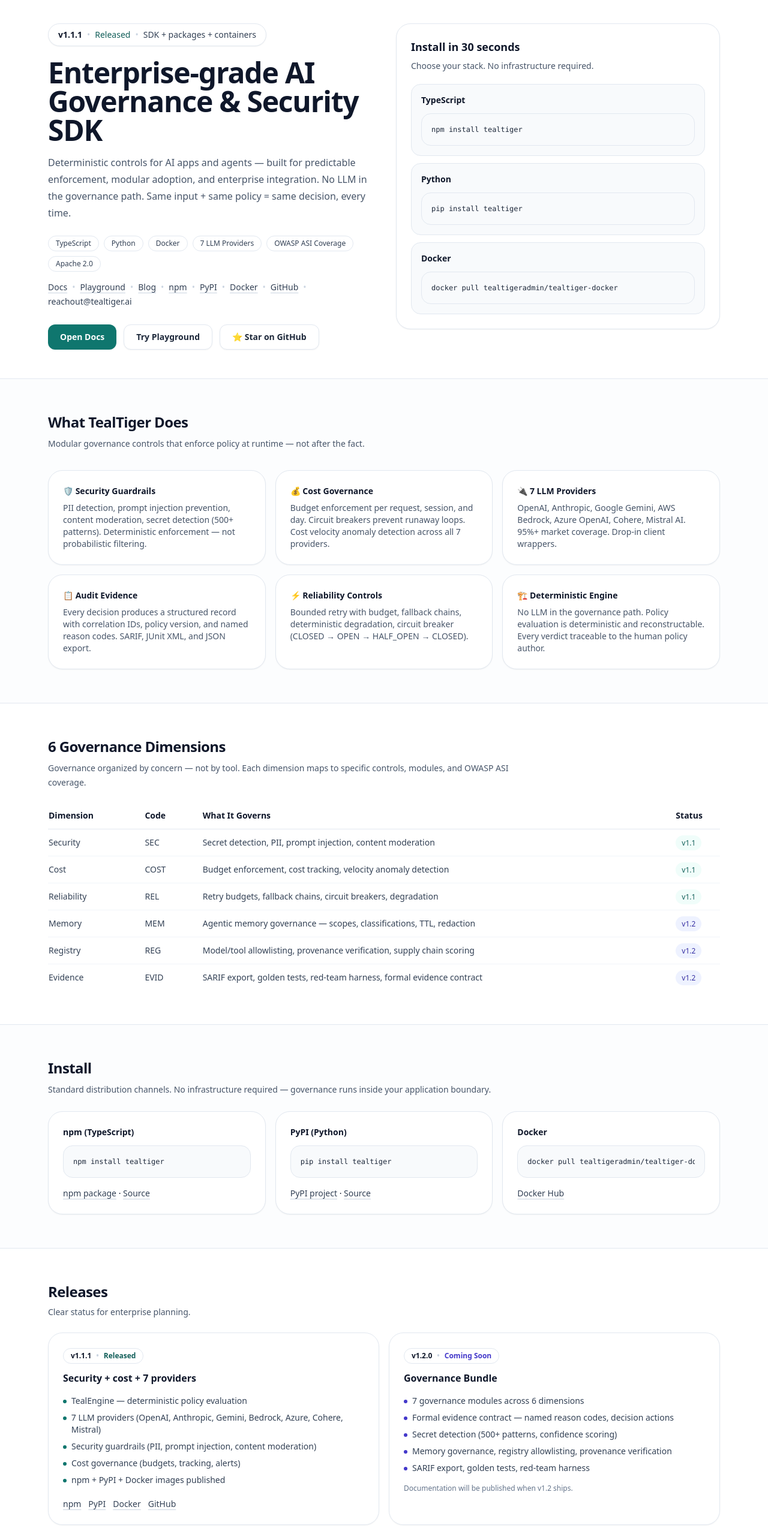
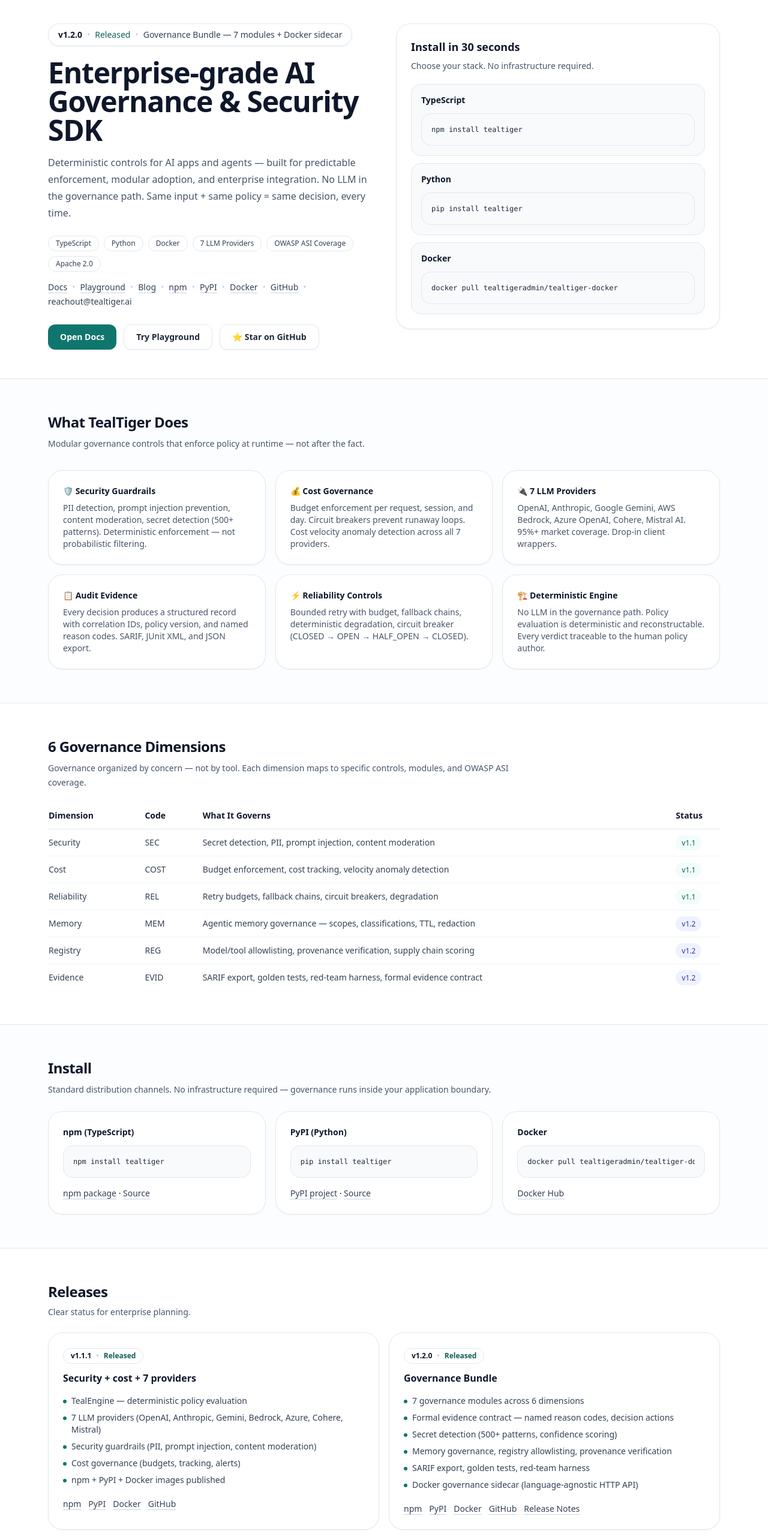
Before and after one commit to agentguard-ai/TealTiger-LandingPage, a Next.js app: page / in a window 1280 px wide. Shown: the part 234-2797 px from the top of the page at 60% size. Built offline with nearby package versions, Linux system fonts and the light colour scheme.

Commit message:
feat: update landing page for v1.2.0 launch
- Hero badge: v1.1.1 -> v1.2.0 Released
- v1.2.0 card: Coming Soon -> Released with teal styling
- Added Docker sidecar to v1.2 feature list
- Added release notes link to v1.2 card
- Removed 'Documentation will be published when v1.2 ships' note

```diff
--- a/app/page.tsx
+++ b/app/page.tsx
@@ -88,11 +88,11 @@
         <div className="grid gap-10 md:grid-cols-2 md:items-start">
           <div>
             <div className="inline-flex items-center gap-2 rounded-full border border-slate-200 bg-white px-4 py-2 text-sm text-slate-700 shadow-sm">
-              <span className="font-semibold text-slate-900">v1.1.1</span>
+              <span className="font-semibold text-slate-900">v1.2.0</span>
               <span className="text-slate-300">•</span>
               <span className="font-medium text-teal-800">Released</span>
               <span className="text-slate-300">•</span>
-              <span>SDK + packages + containers</span>
+              <span>Governance Bundle — 7 modules + Docker sidecar</span>
             </div>
 
             <h1 className="mt-5 text-4xl font-semibold tracking-tight md:text-5xl">
@@ -292,17 +292,24 @@
               <div className="inline-flex items-center gap-2 rounded-full border border-slate-200 bg-white px-3 py-1 text-xs font-semibold text-slate-700">
                 <span className="text-slate-900">v1.2.0</span>
                 <span className="text-slate-300">•</span>
-                <span className="text-indigo-700">Coming Soon</span>
+                <span className="text-teal-800">Released</span>
               </div>
               <h3 className="mt-3 text-base font-semibold">Governance Bundle</h3>
               <ul className="mt-4 space-y-2 text-sm text-slate-700">
-                <li className="flex gap-2"><span className="mt-2 h-1.5 w-1.5 rounded-full bg-indigo-700" />7 governance modules across 6 dimensions</li>
-                <li className="flex gap-2"><span className="mt-2 h-1.5 w-1.5 rounded-full bg-indigo-700" />Formal evidence contract — named reason codes, decision actions</li>
-                <li className="flex gap-2"><span className="mt-2 h-1.5 w-1.5 rounded-full bg-indigo-700" />Secret detection (500+ patterns, confidence scoring)</li>
-                <li className="flex gap-2"><span className="mt-2 h-1.5 w-1.5 rounded-full bg-indigo-700" />Memory governance, registry allowlisting, provenance verification</li>
-                <li className="flex gap-2"><span className="mt-2 h-1.5 w-1.5 rounded-full bg-indigo-700" />SARIF export, golden tests, red-team harness</li>
+                <li className="flex gap-2"><span className="mt-2 h-1.5 w-1.5 rounded-full bg-teal-700" />7 governance modules across 6 dimensions</li>
+                <li className="flex gap-2"><span className="mt-2 h-1.5 w-1.5 rounded-full bg-teal-700" />Formal evidence contract — named reason codes, decision actions</li>
+                <li className="flex gap-2"><span className="mt-2 h-1.5 w-1.5 rounded-full bg-teal-700" />Secret detection (500+ patterns, confidence scoring)</li>
+                <li className="flex gap-2"><span className="mt-2 h-1.5 w-1.5 rounded-full bg-teal-700" />Memory governance, registry allowlisting, provenance verification</li>
+                <li className="flex gap-2"><span className="mt-2 h-1.5 w-1.5 rounded-full bg-teal-700" />SARIF export, golden tests, red-team harness</li>
+                <li className="flex gap-2"><span className="mt-2 h-1.5 w-1.5 rounded-full bg-teal-700" />Docker governance sidecar (language-agnostic HTTP API)</li>
               </ul>
-              <p className="mt-4 text-xs text-slate-500">Documentation will be published when v1.2 ships.</p>
+              <div className="mt-5 flex flex-wrap gap-3 text-sm">
+                <Link href={npmUrl}>npm</Link>
+                <Link href={pypiUrl}>PyPI</Link>
+                <Link href={dockerHubOrgUrl}>Docker</Link>
+                <Link href={githubUrl}>GitHub</Link>
+                <Link href="https://docs.tealtiger.ai/versions/v1.2.0">Release Notes</Link>
+              </div>
             </div>
           </div>
         </div>
```
